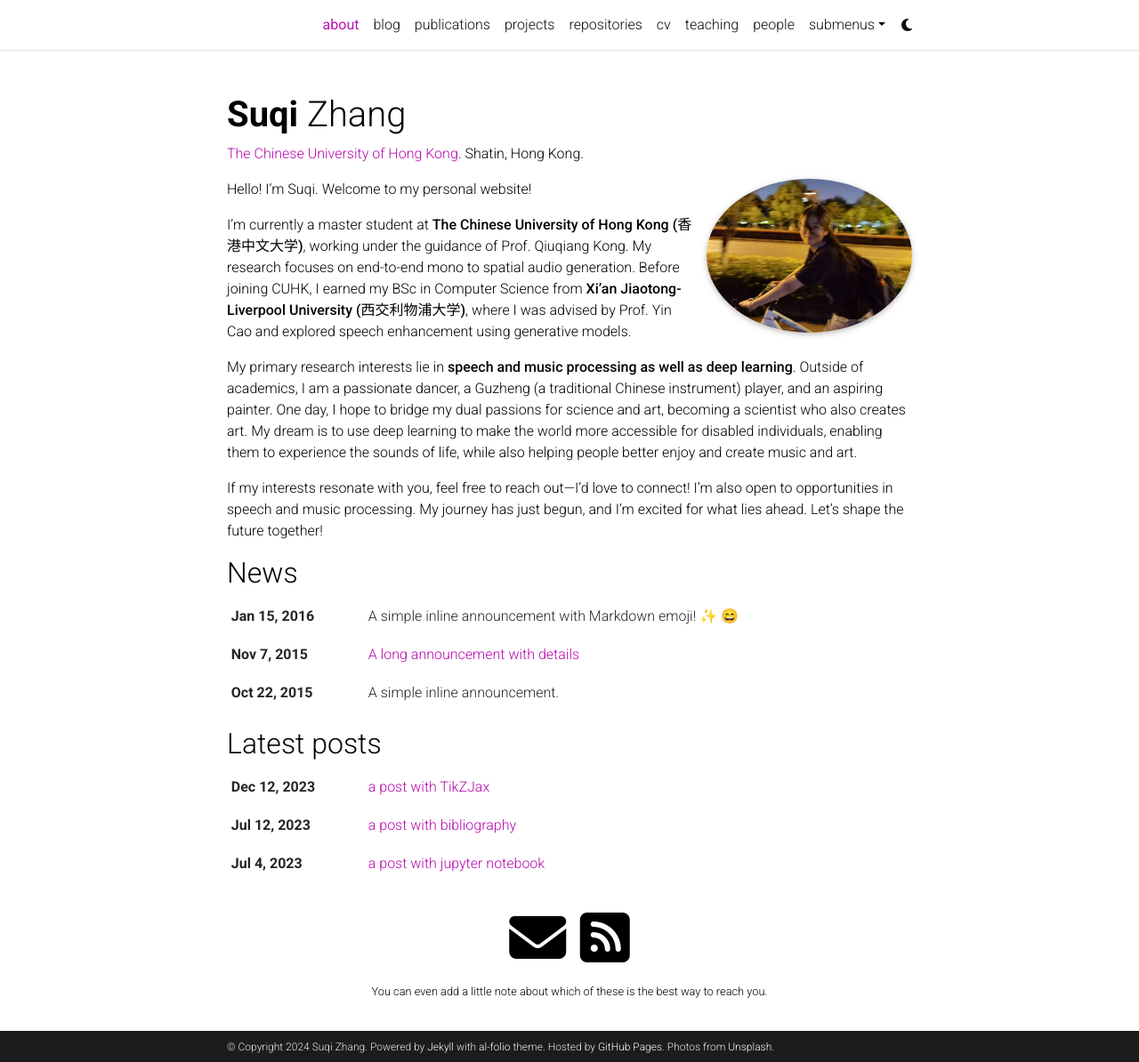
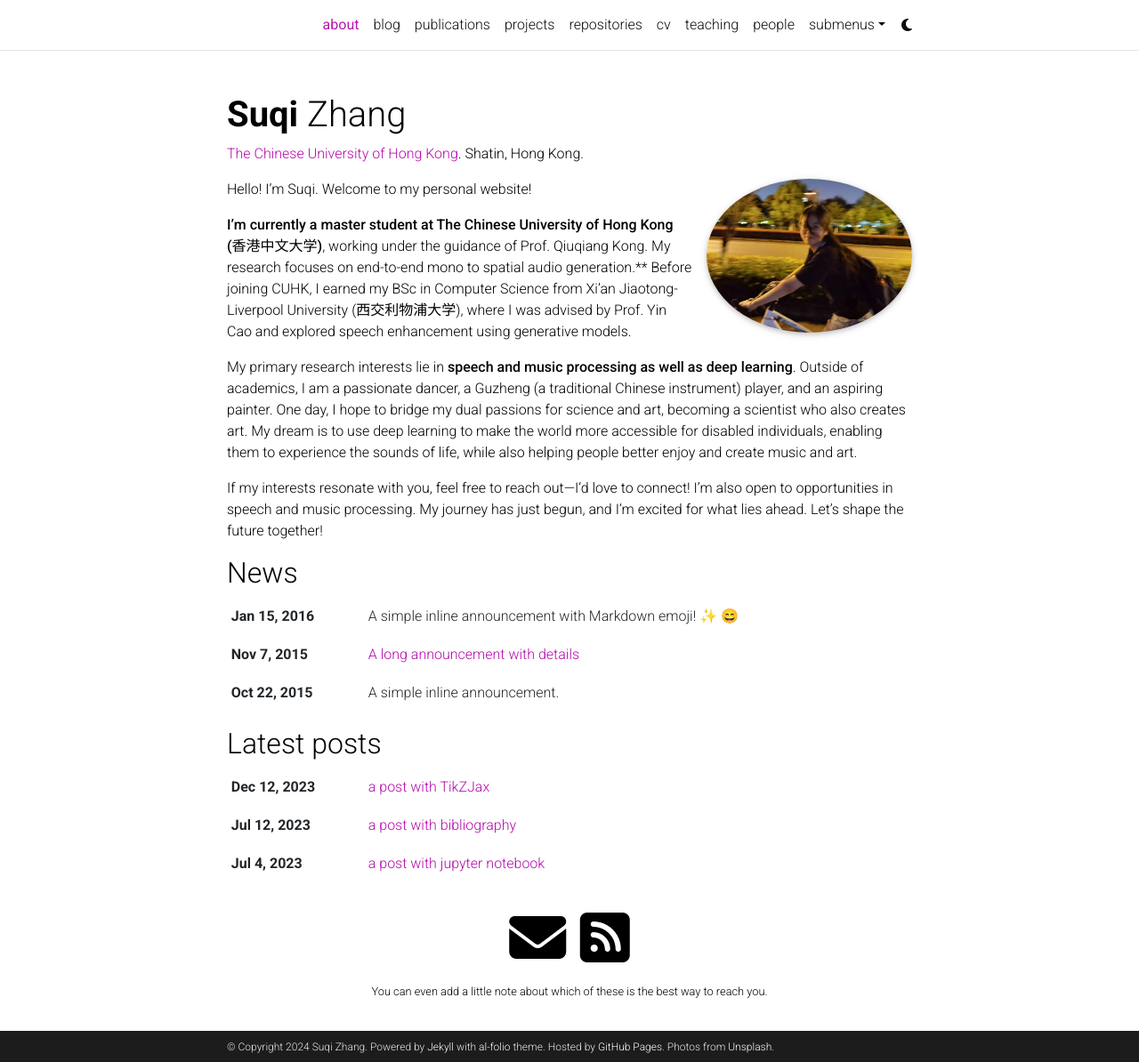
Before and after one commit to SAKi-77/SAKi-77.github.io, a Jekyll site: the page built from _pages/about.md, in a window 1280 px wide and 1194 px high. Shown: the whole window at 89% size. Built offline with Jekyll 4.4.1, drawn with Linux system fonts in a browser that asks for light colours; full-size pictures stand in for the smaller copies a plugin makes; emoji names are drawn with the system emoji font; comment, search, counter and statistics services are not loaded; a style sheet for code colours, icons or effects is not loaded.

```diff
--- a/_pages/about.md
+++ b/_pages/about.md
@@ -18,7 +18,7 @@ social: true  # includes social icons at the bottom of the page
 
 Hello! I'm Suqi. Welcome to my personal website!
 
-I’m currently a master student at **The Chinese University of Hong Kong (香港中文大学)**, working under the guidance of Prof. Qiuqiang Kong. My research focuses on end-to-end mono to spatial audio generation. Before joining CUHK, I earned my BSc in Computer Science from **Xi'an Jiaotong-Liverpool University (西交利物浦大学)**, where I was advised by Prof. Yin Cao and explored speech enhancement using generative models.
+**I’m currently a master student at The Chinese University of Hong Kong (香港中文大学)**, working under the guidance of Prof. Qiuqiang Kong. My research focuses on end-to-end mono to spatial audio generation.** Before joining CUHK, I earned my BSc in Computer Science from Xi'an Jiaotong-Liverpool University (西交利物浦大学), where I was advised by Prof. Yin Cao and explored speech enhancement using generative models.
 
 My primary research interests lie in **speech and music processing as well as deep learning**. Outside of academics, I am a passionate dancer, a Guzheng (a traditional Chinese instrument) player, and an aspiring painter. One day, I hope to bridge my dual passions for science and art, becoming a scientist who also creates art. My dream is to use deep learning to make the world more accessible for disabled individuals, enabling them to experience the sounds of life, while also helping people better enjoy and create music and art.
 
```
